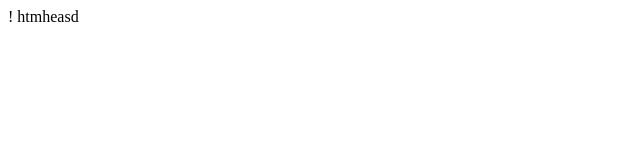
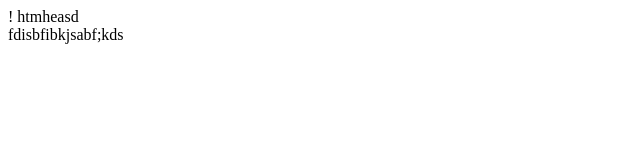
Before and after one commit to hbkysf27/webpage, a plain HTML site: page index.html in a window 1280 px wide. Shown: the whole page, without its empty margins (0-640 px from the left). Drawn offline with Linux system fonts and the light colour scheme.

Commit message:
modifications in index.html

```diff
--- a/index.html
+++ b/index.html
@@ -3,5 +3,5 @@ htmheasd
 
 <nav>
 
-
+    fdisbfibkjsabf;kds
 </nav>
```
